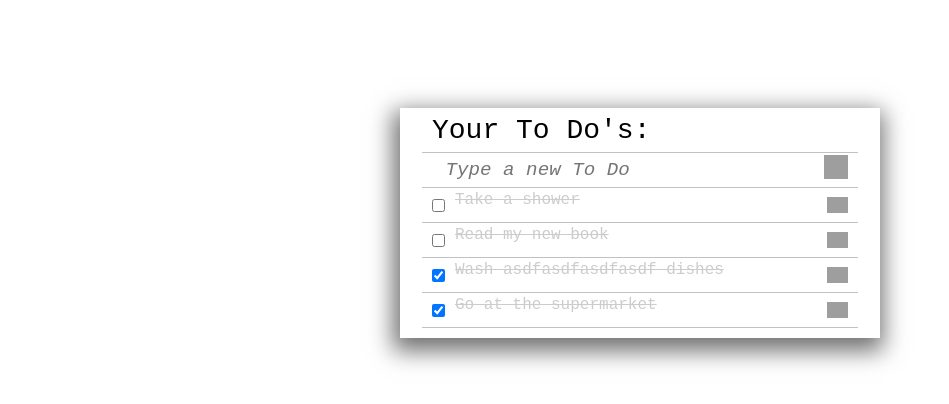
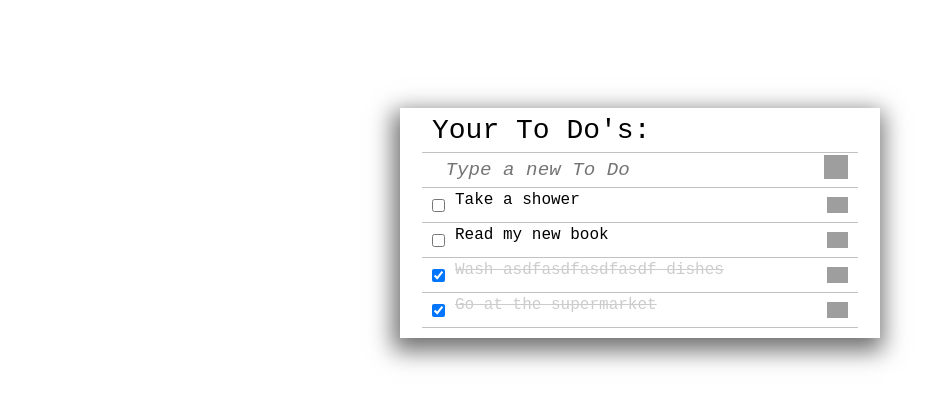
Before and after one commit to carlos-ssh/todos, a website built with webpack: page src/index.html in a window 1280 px wide. Shown: the part 124-528 px from the top of the page, without its empty margins (0-949 px from the left). Built offline with nearby package versions, Linux system fonts and the light colour scheme; grey boxes are pictures that could not be loaded.

Commit message:
Fixed issues in the list.

```diff
--- a/src/index.html
+++ b/src/index.html
@@ -37,5 +37,4 @@
   </body>
 
   <script src="https://cdn.jsdelivr.net/npm/bootstrap@5.1.0/dist/js/bootstrap.bundle.min.js" integrity="sha384-U1DAWAznBHeqEIlVSCgzq+c9gqGAJn5c/t99JyeKa9xxaYpSvHU5awsuZVVFIhvj" crossorigin="anonymous"></script>
-  <script src="./index.js"></script>
 </html>
--- a/src/index.js
+++ b/src/index.js
@@ -31,16 +31,16 @@ const displayTodos = () => {
     const checkItem = item.completed ? 'checked' : '';
     const lineTrought = item.completed ? 'trought-line' : '';
     item.index = index;
-    const listElement =
-     `<li>` +
-	`<input type="checkbox" class="checkbox" id="checkbox-${item.index}" ${checkItem}> ` +
-	  `<h4 class="text ${lineTrought} trought-line"> ${item.description} </h4>` +
-	  `<img src="https://img.icons8.com/ios-glyphs/30/000000/menu-2.png" alt="Vertical Menu">` +
-      `</li>`;
-    ul[0].insertAdjacentHTML(
-              'beforeend',
-      listElement      );
+    ul[0].innerHTML += `
+      <li>
+	<input type="checkbox" class="checkbox" id="checkbox-${item.index}" ${checkItem}>
+	  <h4 class="text ${lineTrought}">
+	    ${item.description}
+	  </h4>
+	  <img class="drop" src="https://img.icons8.com/ios-glyphs/30/000000/menu-2.png" alt="vertical menu"/>
+      </li>`;
   });
+
   Completed.completeTodo(todos);
 }
 
```
